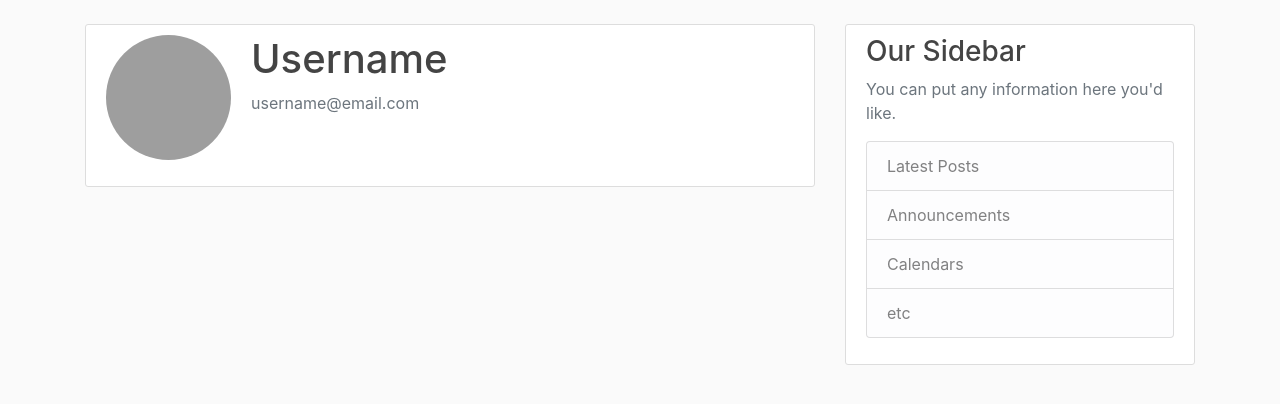
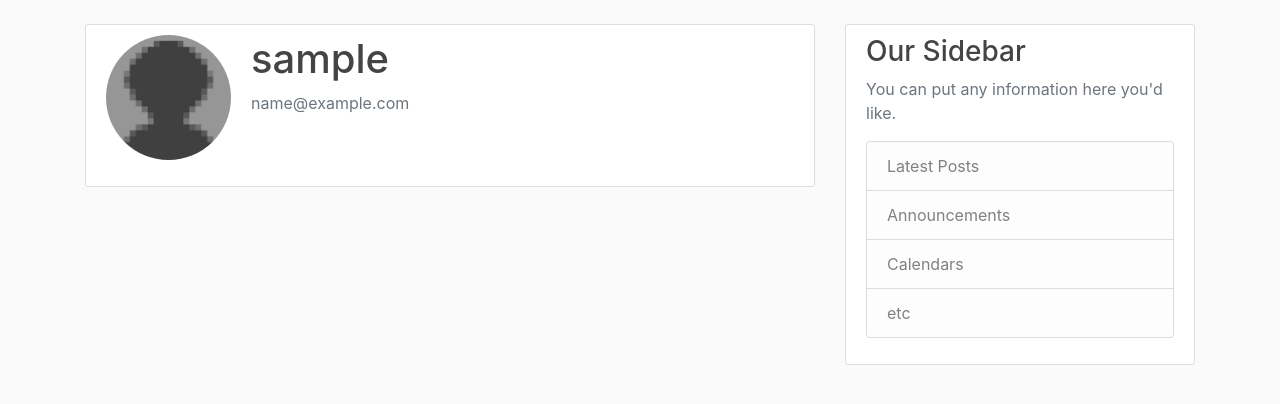
Before and after one commit to pzrsa/flask_blog, a Flask app: page /account in a window 1280 px wide. Shown: the part 56-460 px from the top of the page. Run offline with Flask 2, Linux system fonts and the light colour scheme; the visitor is signed in with stand-in values (Sample User, id 1); data comes from the database, SQL or seed files in the repository; some libraries are stand-ins or nearby versions; grey boxes are pictures that could not be loaded.

Commit message:
Basic account page with the default profile picture

```diff
--- a/flaskblog/routes.py
+++ b/flaskblog/routes.py
@@ -69,4 +69,5 @@ def logout():
 @app.route('/account')
 @login_required
 def account():
-    return render_template('account.html', title="Account")
+    image_file = url_for('static', filename='profile_pics/' + current_user.image_file)
+    return render_template('account.html', title="Account", image_file=image_file)
--- a/flaskblog/templates/account.html
+++ b/flaskblog/templates/account.html
@@ -2,10 +2,10 @@
 {% block content %}
 <div class="content-section">
     <div class="media">
-        <img class="rounded-circle account-img" src="userimage.jpg">
+        <img class="rounded-circle account-img" src="{{ image_file }}">
         <div class="media-body">
-            <h2 class="account-heading">Username</h2>
-            <p class="text-secondary">username@email.com</p>
+            <h2 class="account-heading">{{ current_user.username }}</h2>
+            <p class="text-secondary">{{ current_user.email }}</p>
         </div>
     </div>
     <!-- FORM HERE -->
```
Also changed, not shown: flaskblog/static/profile_pics/default.jpg (added).
